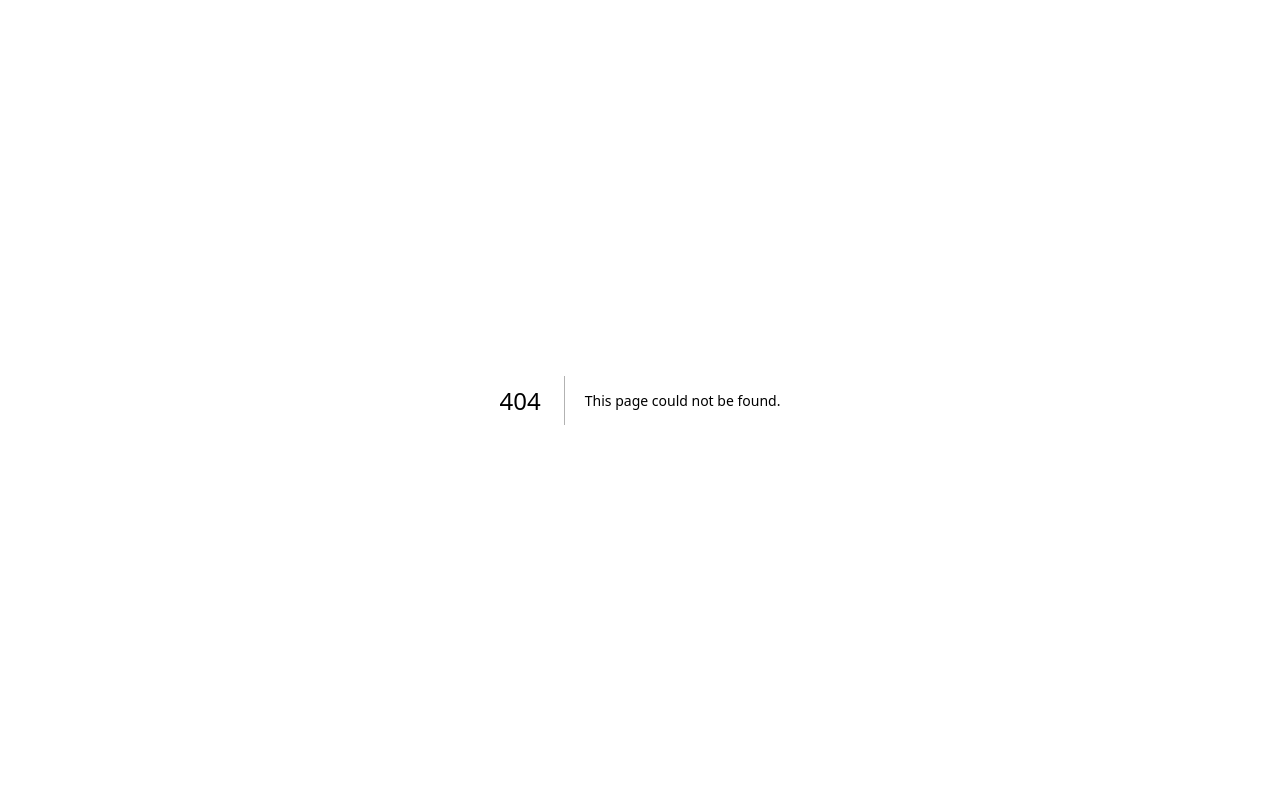
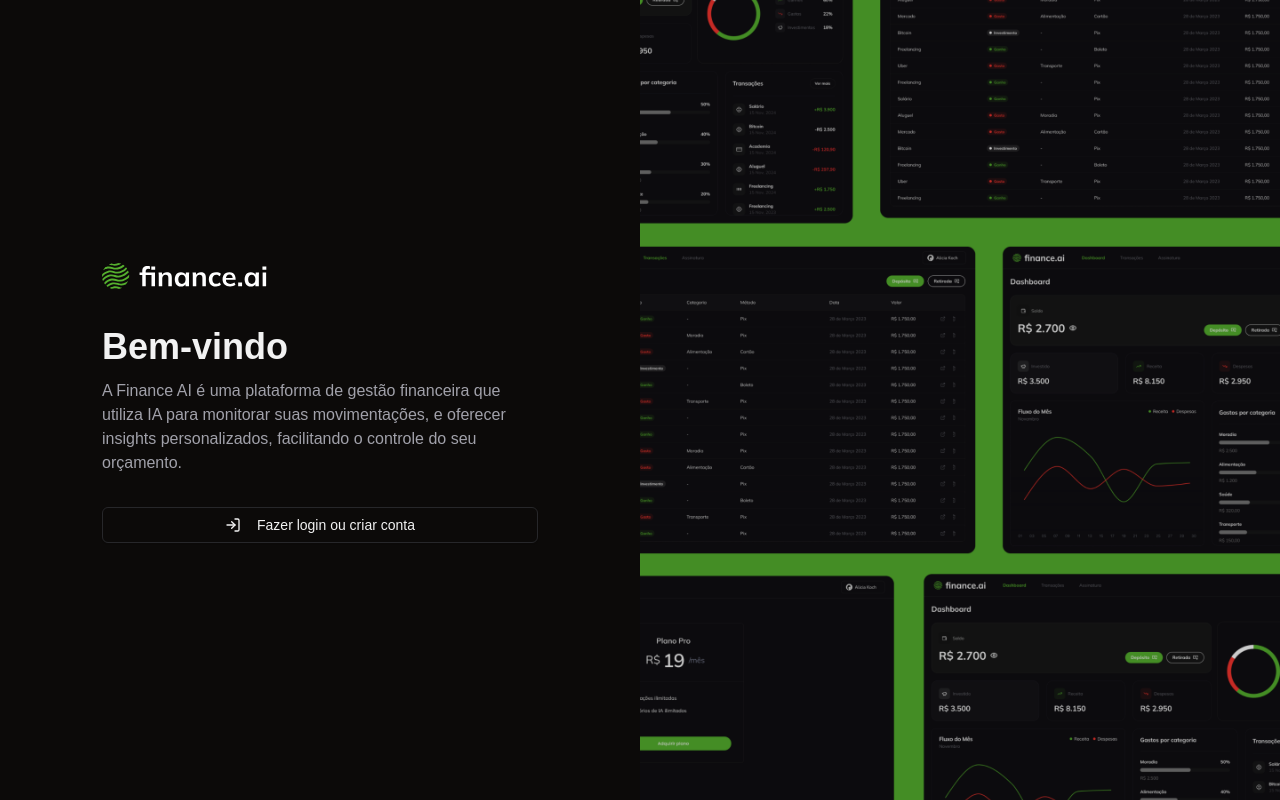
Before and after one commit to JeffyMesquita/finance-ai, a Next.js app: page /login in a window 1280 px wide. Before the commit this address had no page. Built offline with nearby package versions, Linux system fonts and the light colour scheme.

Commit message:
feat: add login page

```diff
--- /dev/null
+++ b/app/login/page.tsx
@@ -0,0 +1,36 @@
+import Image from "next/image";
+import { Button } from "../_components/ui/button";
+import { LogInIcon } from "lucide-react";
+
+export default function LoginPage() {
+  return (
+    <main className="grid h-full md:grid-cols-2">
+      {/* Left side */}
+
+      <section className="mx-auto flex h-full max-w-[500px] flex-col justify-center gap-8 p-8">
+        <Image src="/logo.svg" alt="Finance AI" height={39} width={173} />
+        <article className="flex flex-col gap-3">
+          <h1 className="text-4xl font-bold">Bem-vindo</h1>
+          <p className="text-muted-foreground">
+            A Finance AI é uma plataforma de gestão financeira que utiliza IA
+            para monitorar suas movimentações, e oferecer insights
+            personalizados, facilitando o controle do seu orçamento.
+          </p>
+        </article>
+        <Button variant="outline">
+          <LogInIcon className="mr-2 h-6 w-6" />
+          Fazer login ou criar conta
+        </Button>
+      </section>
+      {/* Right side */}
+      <section className="relative hidden h-full w-full md:flex">
+        <Image
+          src="/login.png"
+          alt="Faça Login"
+          fill
+          className="object-cover"
+        />
+      </section>
+    </main>
+  );
+}
--- a/app/page.tsx
+++ b/app/page.tsx
@@ -1,7 +1,5 @@
+import { Button } from "./_components/ui/button";
+
 export default function Home() {
-  return (
-    <main className="flex w-screen items-center justify-center">
-      <h1 className="p-5 text-red-500">Finance AI</h1>
-    </main>
-  );
+  return <Button>Hello World!</Button>;
 }
--- /dev/null
+++ b/app/subscription/page.tsx
@@ -0,0 +1,7 @@
+export default function SubscriptionPage() {
+  return (
+    <div>
+      <h1>Subscription</h1>
+    </div>
+  );
+}
--- /dev/null
+++ b/app/transactions/page.tsx
@@ -0,0 +1,7 @@
+export default function TransactionsPage() {
+  return (
+    <div>
+      <h1>Transactions</h1>
+    </div>
+  );
+}
```
Also changed, not shown: public/login.png (added), public/logo.svg (added).
